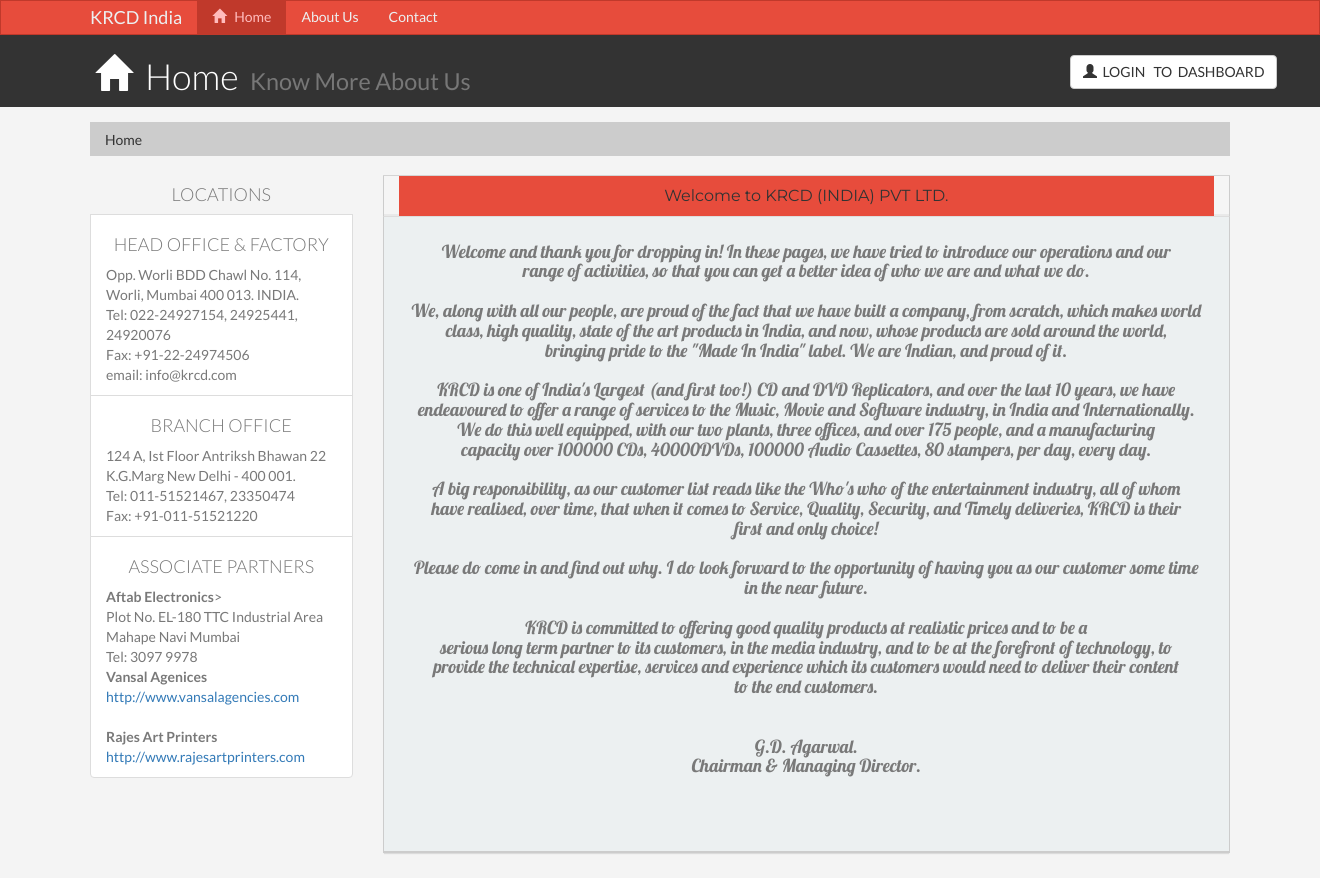
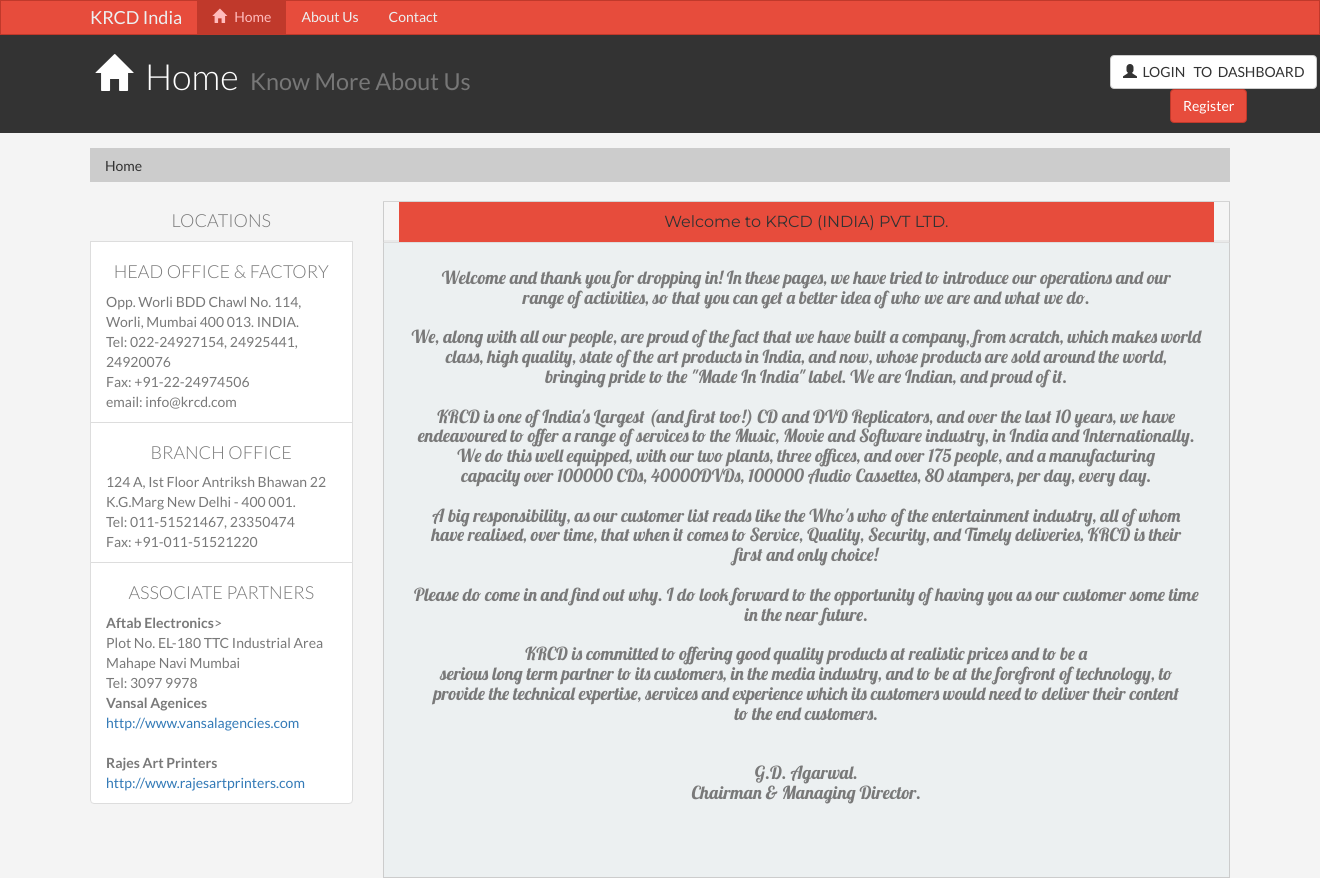
Before and after one commit to akhilpatil7/KRCD, a PHP site: page /test/Home.php?a=1 in a window 1320 px wide. Shown: the top 878 px of the page. Run offline with PHP 8.4, Linux system fonts and the light colour scheme; data that the repository does not hold is empty.

Commit message:
seprated register button from modal for eazy axcess

```diff
--- a/Home.php
+++ b/Home.php
@@ -47,12 +47,20 @@
     		<div class="col-md-10">
             <h1><span class="glyphicon glyphicon-home" aria-hidden="true"></span>&nbsp;	Home <small> &nbsp;Know More About Us</small></h1>
             </div>
+
+
+
+
+
+
             <div class="col-md-2" >
 
+
             <div class="btn-group " role="group" aria-label="mid_button">
-
-				 <button type="button" class="btn btn-default" data-target="#myModal" data-toggle="modal"><span class="glyphicon glyphicon-user" aria-hidden="true"></span>&nbsp; LOGIN &nbsp; TO &nbsp;DASHBOARD</button>
-
+				<ul>
+				<li><button type="button" class="btn btn-default" data-target="#myModal" data-toggle="modal"><span class="glyphicon glyphicon-user" aria-hidden="true"></span>&nbsp; LOGIN &nbsp; TO &nbsp;DASHBOARD</button></li>
+ 				 <li><a class ="btn btn-default btn-primary" style=" background-color:#e74c3c ; border-color:#c0392b; position: relative; left: 60px;" href="registerer.php?il=0">Register</a></li>
+				</ul>
 </div>
 
             </div>
@@ -184,7 +192,7 @@ Chairman & Managing Director.</p><br><br>
       </div>
       <div class="modal-footer">
 
-      	<a class ="btn btn-default btn-primary" style=" background-color:#e74c3c ; border-color:#c0392b" href="registerer.php?il=0">Register</a>
+
 
         <button  type="button" class="btn btn-default btn-primary" style=" background-color:#e74c3c ; border-color:#c0392b" data-target="#forgotpass" data-toggle="modal">Forgot Password</button>
         <button type="button" class="btn btn-default" data-dismiss="modal">Close</button>
```
